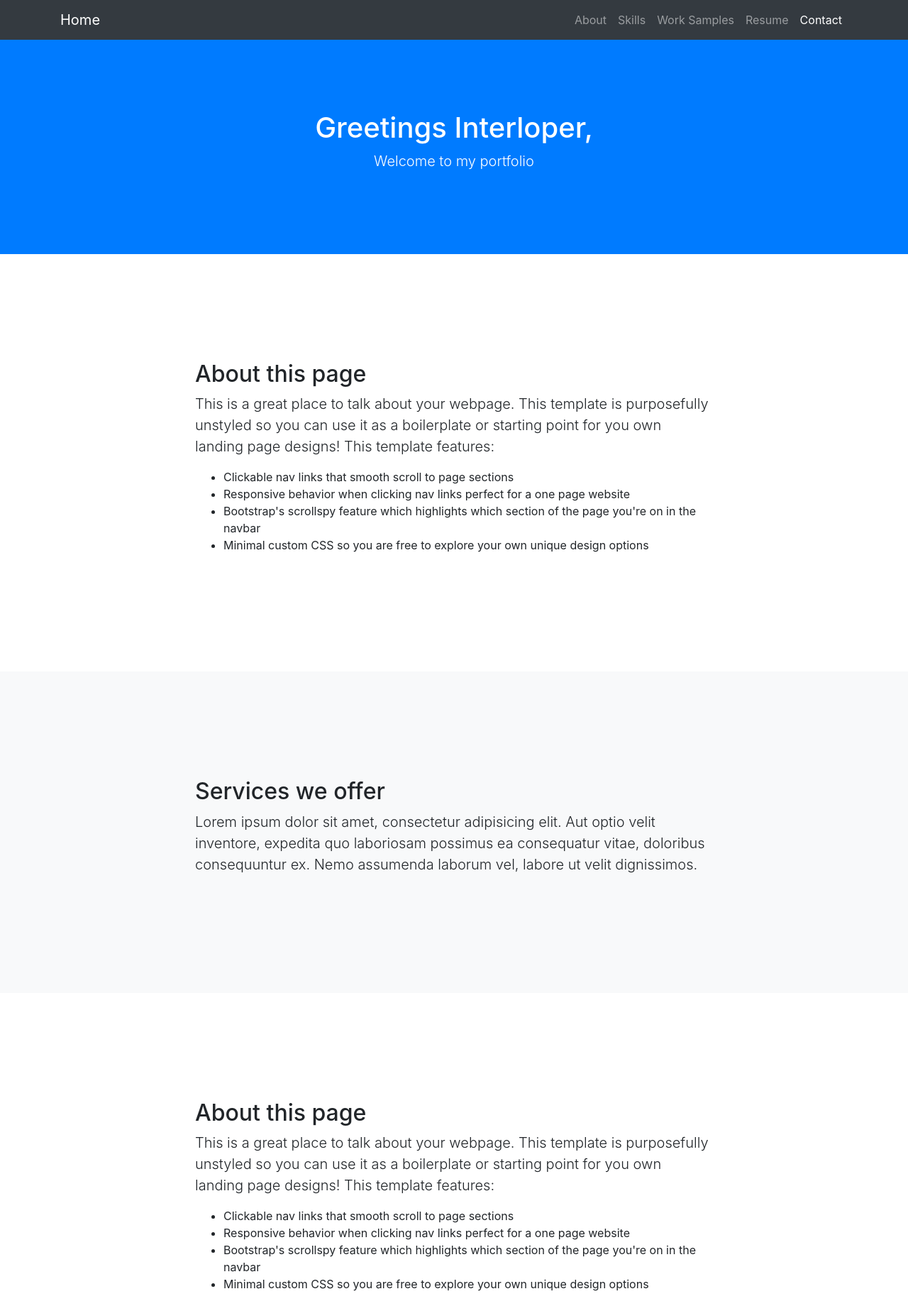
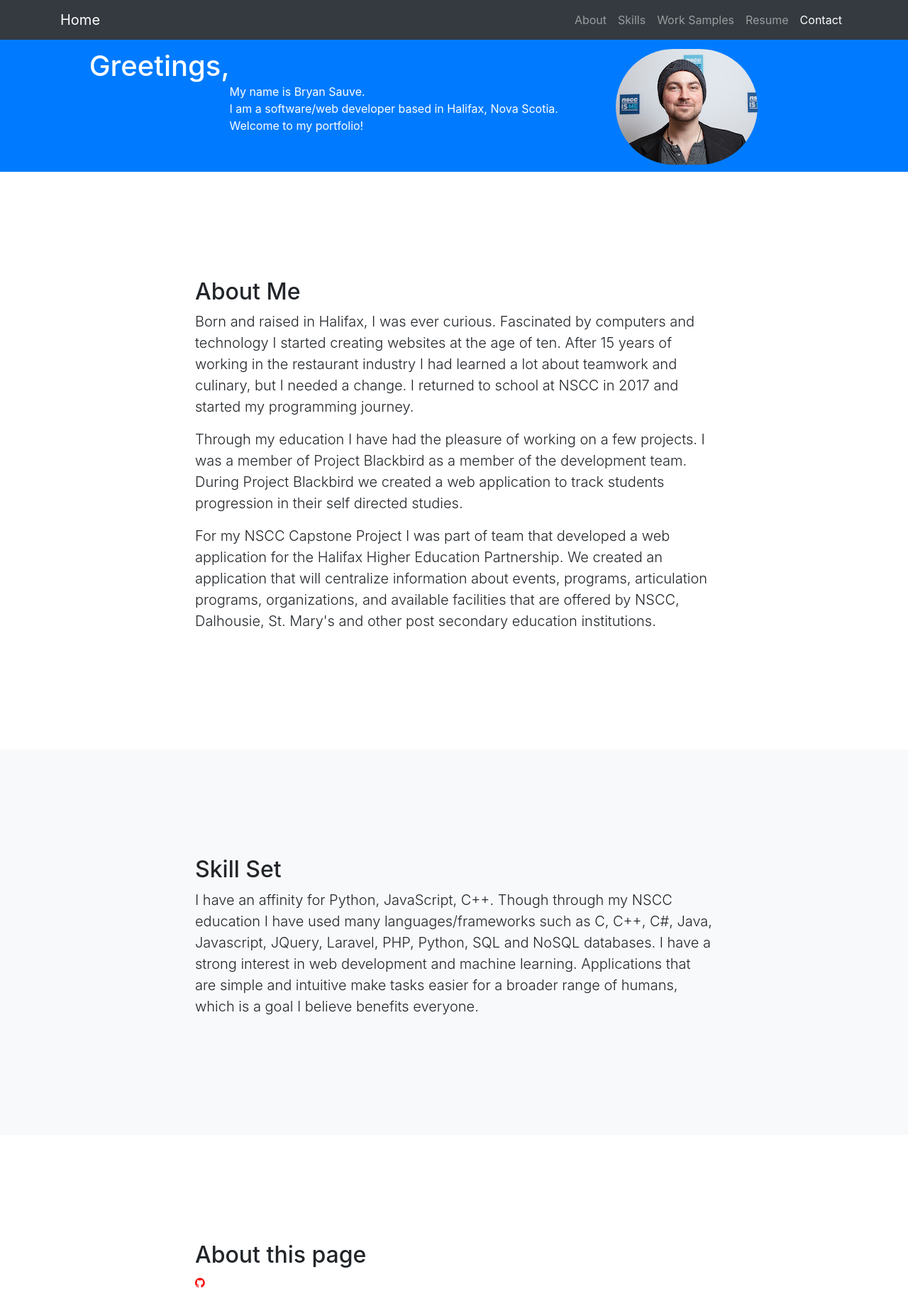
Before and after one commit to MoonBeee/MoonBeee.github.io, a website with bundled scripts: page index.html in a window 1280 px wide. Shown: the top 1840 px of the page at 71% size. Built offline with nearby package versions, Linux system fonts and the light colour scheme.

Commit message:
Responsiveness tweaked

```diff
--- a/css/custom.css
+++ b/css/custom.css
@@ -1,8 +1,87 @@
+/* ID'd Elements */
+
+p{
+  font-size: 1em;
+}
+
+#body{
+    margin-top:10px;
+}
+
+#header-container{
+  margin: 5px 0px 5px 0px;
+  width: 80vw;
+  justify-content:space-around;
+}
+
+#header-blob {
+  text-align: left;
+  flex-shrink: 1;
+  padding-top: 3em;
+}
+
+#headshot{
+  margin:0;
+  padding:0;
+  border-radius: 200px;
+}
+
+#headshot-div{
+  display:flex;
+  justify-content: flex-end;
+  flex-shrink: 2;
+}
+
+/* Classed Elements */
 .formElement{
     width: 100%;
     border-radius: 10px 10px 10px 10px;
 }
 
-#body{
-    margin-top:10px;
+.bg-primary{
+  margin-top: 0;
+  margin-bottom: 0;
+  padding-top: 5vw;
+  padding-bottom: 5px;
 }
+
+.flex-container{
+  display: flex;
+}
+
+.flex-container-horizontal{
+  flex-direction: row;
+}
+
+.flex-container-vertical{
+  flex-direction: column;
+}
+
+.flex-item{
+  display:flex;
+}
+
+.lead{
+  display: flex;
+  justify-content: flex-end;
+}
+
+@media only screen and (max-width: 1024px) {
+
+  #headshot-div{
+    display:none;
+  }
+
+  .bg-primary{
+    padding-top: 6vw;
+  }
+
+} /* End of Mediaquery for tablets */
+
+@media only screen and (max-width: 720px) {
+
+  #header-container {
+    display: none;
+  }
+
+}
--- a/index.html
+++ b/index.html
@@ -15,6 +15,7 @@
 
   <!-- Custom styles for this template -->
   <link href="css/scrolling-nav.css" rel="stylesheet">
+  <link rel="stylesheet" href="https://cdnjs.cloudflare.com/ajax/libs/font-awesome/4.7.0/css/font-awesome.min.css">
   <link href="css/custom.css" rel="stylesheet">
 
 </head>
@@ -50,89 +51,88 @@
     </div>
   </nav>
 
+  <!--Header section-->
   <header class="bg-primary text-white">
     <div class="container text-center">
-      <h1>Greetings Interloper,</h1>
-      <p class="lead"> Welcome to my portfolio</p>
+      <div class="flex-container" id="header-container">
+        <div class="flex-container">
+        <div class="flex-item">
+          <h1>Greetings,</h1>
+        </div>
+        <div id="header-blob" class="flex-item">
+          <p>My name is Bryan Sauve.<br>
+          I am a software/web developer based in Halifax, Nova Scotia.<br>
+          Welcome to my portfolio!</p>
+        </div>
+      </div>
+        <div class="flex-item" id="headshot-div">
+          <img id="headshot" src="images/headshot.jpg" />
+        </div>
+      </div>
     </div>
   </header>
 
+  <!--About section-->
   <section id="about">
     <div class="container">
       <div class="row">
         <div class="col-lg-8 mx-auto">
-          <h2>About this page</h2>
-          <p class="lead">This is a great place to talk about your webpage. This template is purposefully unstyled so you can use it as a boilerplate or starting point for you own landing page designs! This template features:</p>
-          <ul>
-            <li>Clickable nav links that smooth scroll to page sections</li>
-            <li>Responsive behavior when clicking nav links perfect for a one page website</li>
-            <li>Bootstrap's scrollspy feature which highlights which section of the page you're on in the navbar</li>
-            <li>Minimal custom CSS so you are free to explore your own unique design options</li>
-          </ul>
+          <h2>About Me</h2>
+          <p class="lead">Born and raised in Halifax, I was ever curious. Fascinated by computers and technology I started
+            creating websites at the age of ten. After 15 years of working in the restaurant industry
+            I had learned a lot about teamwork and culinary, but I needed a change. I returned to school at NSCC in 2017
+            and started my programming journey.
+            </p>
+          <p class="lead">Through my education I have had the pleasure of working on a few projects. I was a member of
+            Project Blackbird as a member of the development team. During Project Blackbird we created a web application
+            to track students progression in their self directed studies.
+          </p>
+          <p class="lead">For my NSCC Capstone Project I was part of team that developed a web application for the Halifax Higher
+            Education Partnership. We created an application that will centralize information about events, programs,
+            articulation programs, organizations, and available facilities that are offered by NSCC, Dalhousie, St. Mary's
+            and other post secondary education institutions.
+          </p>
         </div>
       </div>
     </div>
   </section>
 
+  <!-- Skills section-->
   <section id="skills" class="bg-light">
     <div class="container">
       <div class="row">
         <div class="col-lg-8 mx-auto">
-          <h2>Services we offer</h2>
-          <p class="lead">Lorem ipsum dolor sit amet, consectetur adipisicing elit. Aut optio velit inventore, expedita quo laboriosam possimus ea consequatur vitae, doloribus consequuntur ex. Nemo assumenda laborum vel, labore ut velit dignissimos.</p>
+          <h2>Skill Set</h2>
+          <p class="lead">I have an affinity for Python, JavaScript, C++. Though through my NSCC education I have used many
+            languages/frameworks such as C, C++, C#, Java, Javascript, JQuery, Laravel, PHP, Python, SQL and NoSQL databases.
+            I have a strong interest in web development and machine learning. Applications that are simple and intuitive
+            make tasks easier for a broader range of humans, which is a goal I believe benefits everyone.
+          </p>
         </div>
       </div>
     </div>
   </section>
 
+  <!-- Work samples section-->
   <section id="samples">
-    <div class="container">
+    <div class="container" id="samplesContainer">
       <div class="row">
         <div class="col-lg-8 mx-auto">
           <h2>About this page</h2>
-          <p class="lead">This is a great place to talk about your webpage. This template is purposefully unstyled so you can use it as a boilerplate or starting point for you own landing page designs! This template features:</p>
-          <ul>
-            <li>Clickable nav links that smooth scroll to page sections</li>
-            <li>Responsive behavior when clicking nav links perfect for a one page website</li>
-            <li>Bootstrap's scrollspy feature which highlights which section of the page you're on in the navbar</li>
-            <li>Minimal custom CSS so you are free to explore your own unique design options</li>
-          </ul>
+          <i class="fa fa-github" style="color:red;"></i>
+          <!--Put work sample shit here-->
         </div>
       </div>
     </div>
   </section>
 
-  <section id="resume">
-    <div class="container">
-      <div class="row">
-        <div class="col-lg-8 mx-auto">
-          <h2>About this page</h2>
-          <p class="lead">This is a great place to talk about your webpage. This template is purposefully unstyled so you can use it as a boilerplate or starting point for you own landing page designs! This template features:</p>
-          <ul>
-            <li>Clickable nav links that smooth scroll to page sections</li>
-            <li>Responsive behavior when clicking nav links perfect for a one page website</li>
-            <li>Bootstrap's scrollspy feature which highlights which section of the page you're on in the navbar</li>
-            <li>Minimal custom CSS so you are free to explore your own unique design options</li>
-          </ul>
-        </div>
-      </div>
-    </div>
-  </section>
-
+  <!-- Contact me section-->
   <section id="contact">
     <div class="container">
       <div class="row">
         <div class="col-lg-8 mx-auto">
-          <h2>Contact Me</h2>
-          <form action="https://formspree.io/b.c.sauve@icloud.com" method="POST">
-            <label for="name" class="formElement">Name:</label>
-            <input type="text" name="name" id="name" class="formElement">
-            <label for="email" class="formElement">Email:</label>
-            <input type="email" id="email" name="_replyto" class="formElement">
-
-            <textarea name="message" id="body" placeholder="Test Message" class="formElement textAreaForm"></textarea>
-            <input type="submit" value="Send" class="formElement">
-          </form>
+          <h1>Contact stuff here</h1>
+          <!--Contact stuff here -->
         </div>
       </div>
     </div>
```
Also changed, not shown: images/headshot.jpg (added), 3 other files.
